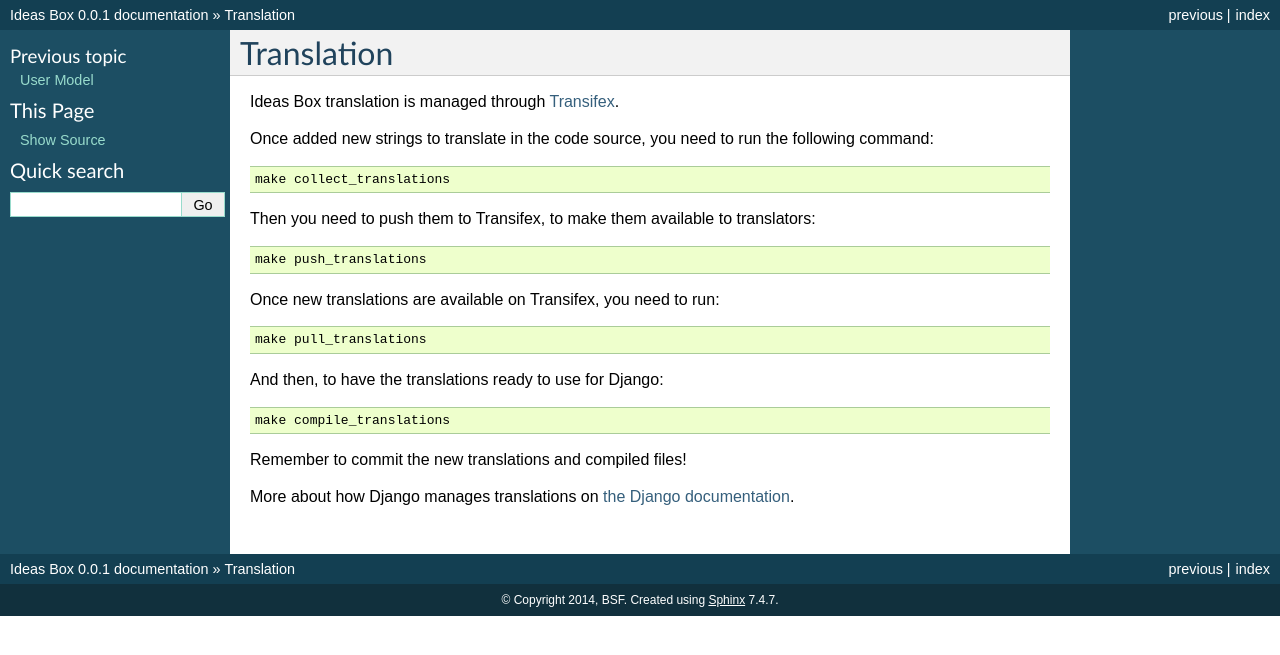
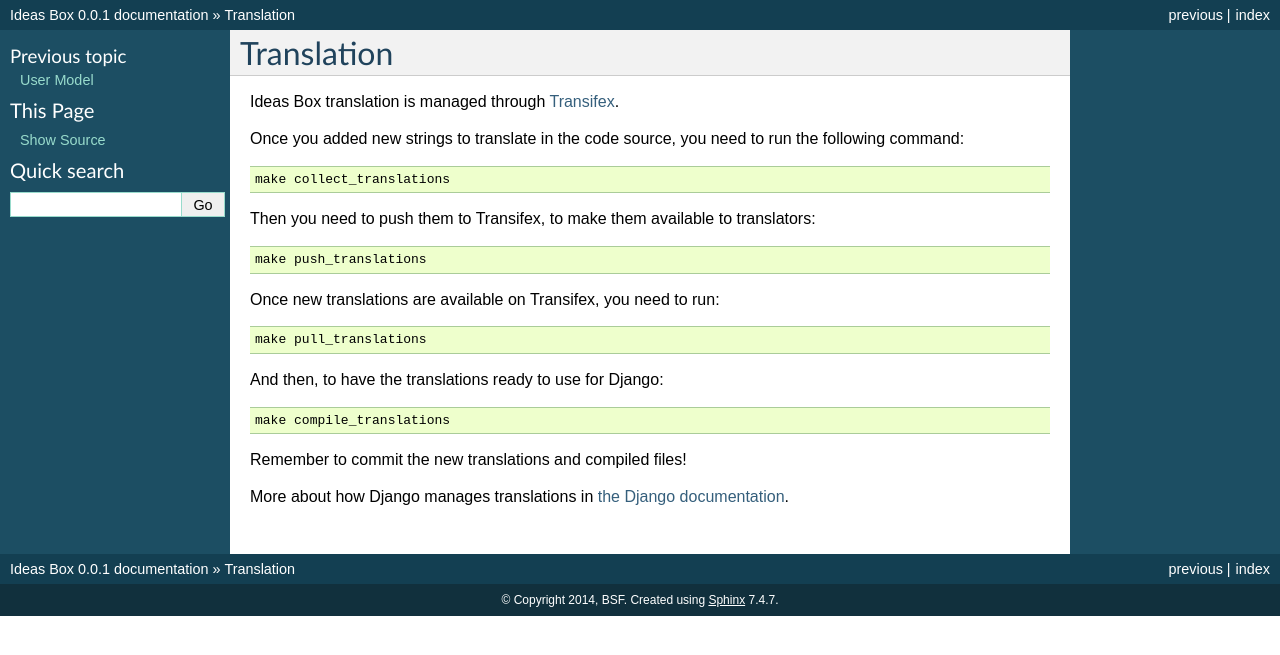
Before and after one commit to ideascube/ideascube, a Sphinx documentation site: the page built from docs/i18n.rst, in a window 1280 px wide. Shown: the top 655 px of the page. Built offline with Sphinx 7.4.7, drawn with Linux system fonts in a browser that asks for light colours.

Commit message:
i18n doc proofreading

```diff
--- a/docs/i18n.rst
+++ b/docs/i18n.rst
@@ -4,7 +4,7 @@ Translation
 Ideas Box translation is managed through `Transifex <https://www.transifex.com/organization/ideasbox/dashboard/ideasboxlan>`_.
 
 
-Once added new strings to translate in the code source, you need to run the
+Once you added new strings to translate in the code source, you need to run the
 following command::
 
     make collect_translations
@@ -24,4 +24,4 @@ And then, to have the translations ready to use for Django::
 
 Remember to commit the new translations and compiled files!
 
-More about how Django manages translations on `the Django documentation <https://docs.djangoproject.com/en/1.7/topics/i18n/>`_.
+More about how Django manages translations in `the Django documentation <https://docs.djangoproject.com/en/1.7/topics/i18n/>`_.
```
